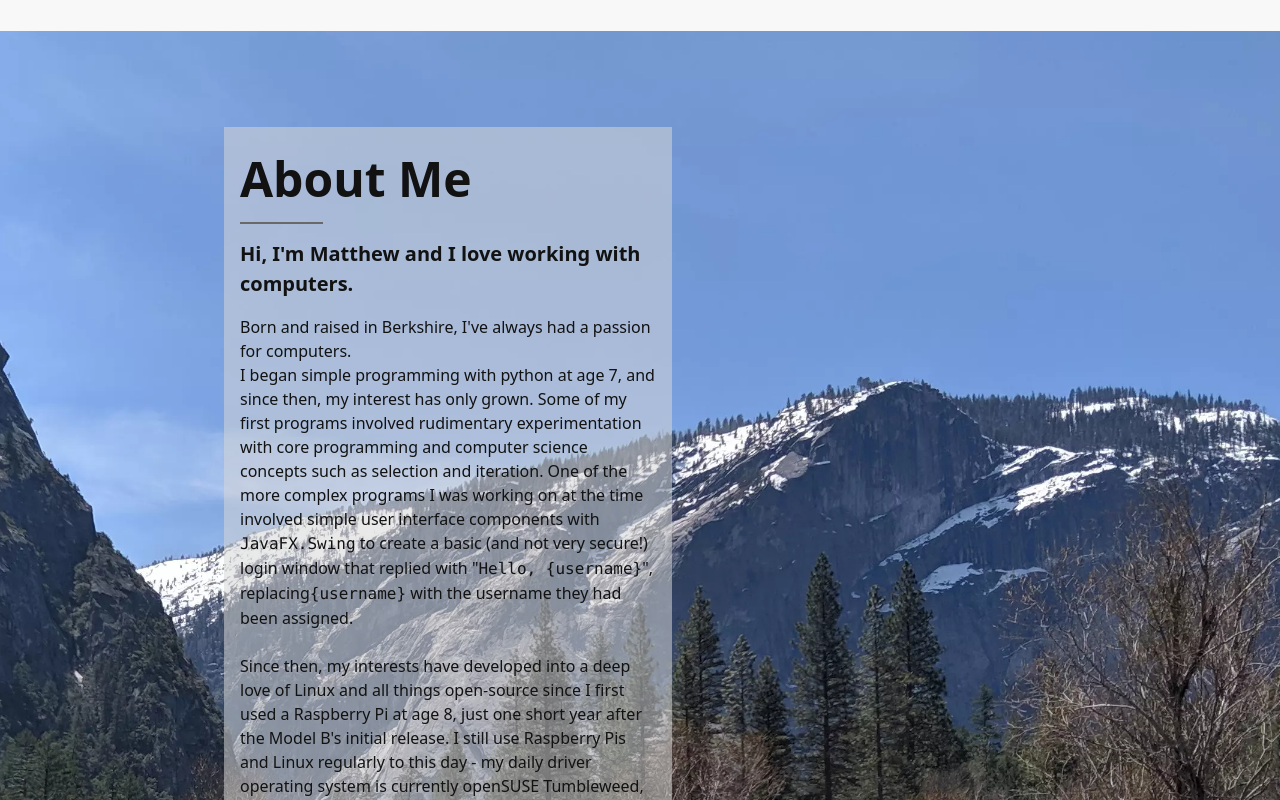
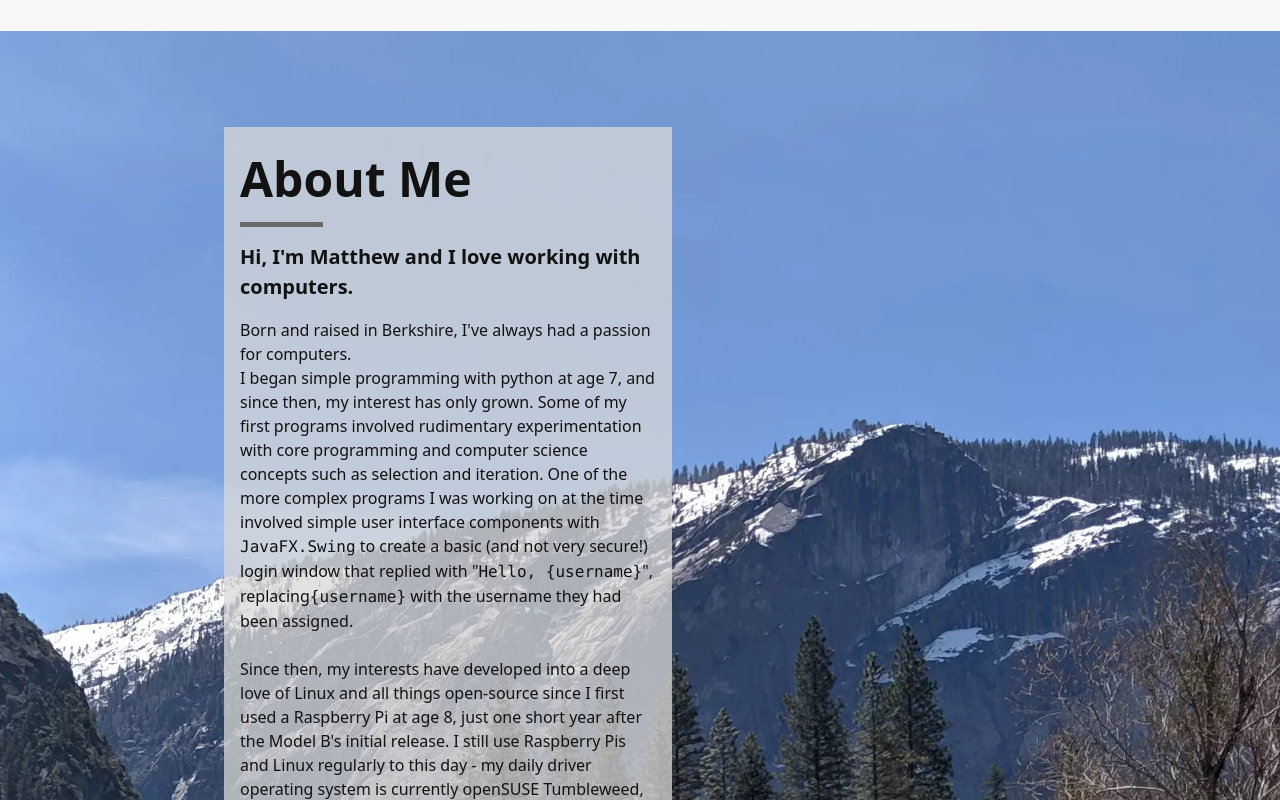
Before and after one commit to mattsavin/mattsavin.me, a Next.js app: page / in a window 1280 px wide. Shown: the part 440-1240 px from the top of the page. Built offline with nearby package versions, Linux system fonts and the light colour scheme.

Commit message:
improve contrast on about section

```diff
--- a/pages/index.module.css
+++ b/pages/index.module.css
@@ -2,13 +2,13 @@
 
 @media (prefers-color-scheme: dark) {
     .aboutFlex {
-        --about-bg-color: rgba(18, 18, 18, 0.53);
+        --about-bg-color: rgba(18, 18, 18, 0.75);
     }
 }
 
 @media (prefers-color-scheme: light) {
     .aboutFlex {
-        --about-bg-color: rgba(216, 216, 216, 0.53);
+        --about-bg-color: rgba(216, 216, 216,0.75);
     }
 }
 
@@ -79,12 +79,13 @@
     height: 10rem;
     width: 100%;
     position: absolute;
+    z-index: -1;
 }
 
 .divider {
     width: 20%;
     margin: 7px 0 15px 0;
-    height: 2px;
+    height: 5px;
     background-color: dimgrey;
 }
 
@@ -108,9 +109,10 @@
 .aboutFlex {
     display: flex;
     flex-direction: column;
-    margin: 3rem 1rem;
+    margin: 3rem 1rem 10rem 1rem;
     padding: 1rem;
     background: var(--about-bg-color);
+    z-index: 2;
 }
 
 .parent {
```
